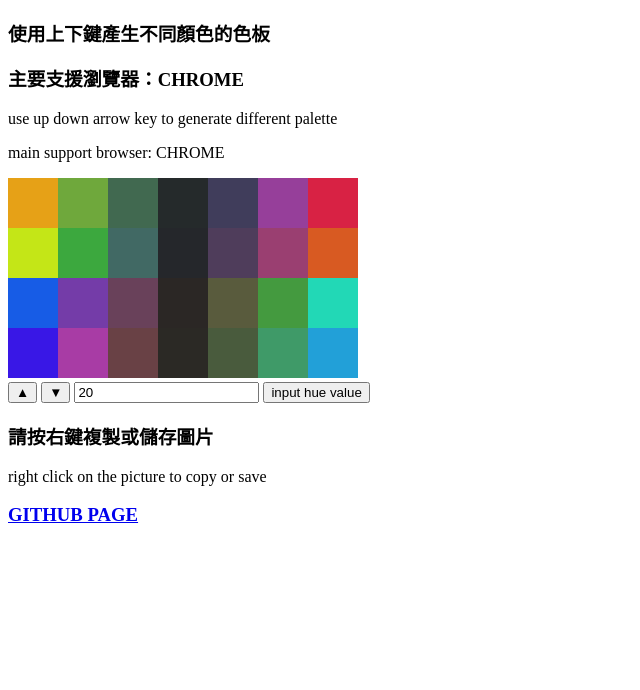
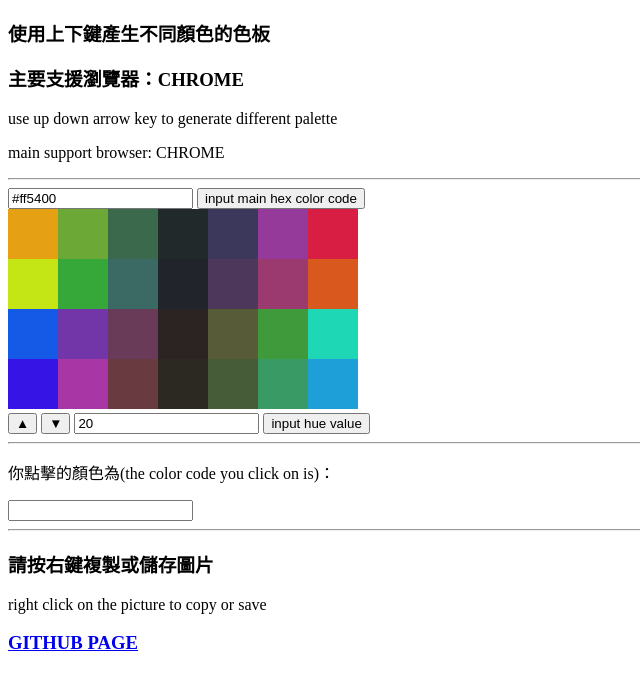
Before and after one commit to chiuhans111/whatProject, a plain HTML site: page colorPalette/index.html in a window 1280 px wide. Shown: the whole page, without its empty margins (0-640 px from the left). Drawn offline with Linux system fonts and the light colour scheme.

Commit message:
better gui

```diff
--- a/colorPalette/index.html
+++ b/colorPalette/index.html
@@ -12,12 +12,21 @@
     <h3>主要支援瀏覽器：CHROME</h3>
     <p>use up down arrow key to generate different palette</p>
     <p>main support browser: CHROME</p>
+    <hr>
+    <input type="text" id="fff">
+    <button onclick="tt=Color(document.querySelector('#fff').value).h;palette1(tt)">input main hex color code</button>
+    <br>
     <canvas width="350" height="200"></canvas>
     <br>
     <button onmousedown="tt-=5;palette1(tt)">▲</button>
     <button onmousedown="tt+=5;palette1(tt)">▼</button>
+
     <input type="text" id="ttt">
     <button onclick="tt=+document.querySelector('#ttt').value;palette1(tt)">input hue value</button>
+    <hr>
+    <p>你點擊的顏色為(the color code you click on is)：</p>
+    <input type="text" id="code">
+    <hr>
     <h3>請按右鍵複製或儲存圖片</h3>
     <p>right click on the picture to copy or save</p>
     <h3><a href="https://github.com/chiuhans111/whatProject/blob/master/colorPalette/index.html"> GITHUB PAGE</a></h3>
@@ -30,9 +39,20 @@
     var canvas = document.querySelector("canvas");
     var ctx = canvas.getContext("2d");
     var tt = 20;
+
+    canvas.onclick = function(event){
+        console.log(event);
+        var data = ctx.getImageData(event.layerX, event.layerY, 1, 1).data;
+        var color = Color(data[0], data[1], data[2]);
+        document.querySelector('#code').value = color.code;
+    }
     palette1(tt);
     function palette1(tt) {
         document.querySelector('#ttt').value = tt;
+        var c = Color();
+        c.h = tt;
+        c.s = c.v = 1;
+        document.querySelector('#fff').value = c.code;
         palette(...[tt, tt + 30, tt + 180, tt + 210].map(x =>
             [
 
@@ -42,7 +62,7 @@
                 var c = Color();
                 var d = i / a.length * 360 + 20;
                 c.h = h + d;
-                c.s = 1 - (Math.min(d, 360 - d)) / 200;
+                c.s = 1 - (Math.min(d, 360 - d)) / 220;
                 c.v = 1 - (Math.min(d, 360 - d)) / 210;
                 return c;
             })));
```
